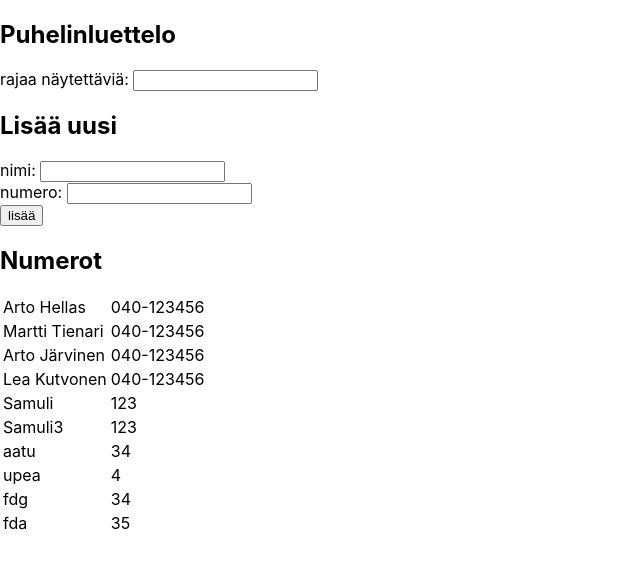
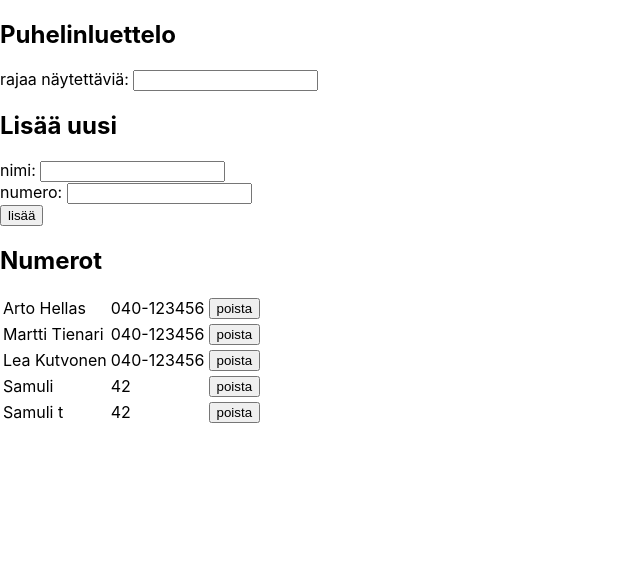
Before and after one commit to samuliedvin/FullStack2018, a React (Create React App) app in the folder osa2/lomakkeet/: page / in a window 1280 px wide. Shown: the top 568 px of the page, without its empty margins (0-640 px from the left). Built offline with nearby package versions, Linux system fonts and the light colour scheme; data requests are answered from the project's data file.

Commit message:
Add solution to exercise 2.17

```diff
--- a/osa2/lomakkeet/db.json
+++ b/osa2/lomakkeet/db.json
@@ -11,50 +11,21 @@
       "id": 2
     },
     {
-      "name": "Arto Järvinen",
-      "number": "040-123456",
-      "id": 3
-    },
-    {
       "name": "Lea Kutvonen",
       "number": "040-123456",
       "id": 4
     },
     {
       "name": "Samuli",
-      "number": "123",
+      "number": "42",
       "matchSearch": true,
       "id": 5
     },
     {
-      "name": "Samuli3",
-      "number": "123",
+      "name": "Samuli t",
+      "number": "42",
       "matchSearch": true,
       "id": 6
-    },
-    {
-      "name": "aatu",
-      "number": "34",
-      "matchSearch": true,
-      "id": 7
-    },
-    {
-      "name": "upea",
-      "number": "4",
-      "matchSearch": true,
-      "id": 8
-    },
-    {
-      "name": "fdg",
-      "number": "34",
-      "matchSearch": true,
-      "id": 9
-    },
-    {
-      "name": "fda",
-      "number": "35",
-      "matchSearch": true,
-      "id": 10
     }
   ]
 }
--- a/osa2/lomakkeet/src/App.js
+++ b/osa2/lomakkeet/src/App.js
@@ -1,5 +1,4 @@
 import React from 'react'
-import axios from 'axios'
 import Filter from './components/Filter'
 import Entry from './components/Entry'
 import personService from './services/persons'
@@ -45,7 +44,38 @@ class App extends React.Component {
                     })
                 })
         } else {
-            alert("Nimi on jo puhelinluettelossa.");
+            if(window.confirm("Nimelle on jo tallennettu numero, haluatko päivittää sen?")) {
+                let id = this.state.persons.find(person => person.name === this.state.newName).id
+                personService
+                    .update(id, nameObject)
+                    .then(() => {
+                        personService
+                            .getAll()
+                            .then(persons => {
+                                // this needed to be done, becuse my search works like that :P
+                                persons.forEach(person => person.matchSearch = true)
+                                this.setState({ persons })
+                            })
+                    }
+                )
+            }
+        }
+    }
+
+    removeEntry = (id) => () => {
+        if(window.confirm("Haluatko varmasti poistaa numeron?")) {
+            personService
+                .remove(id)
+                .then(() => {
+                    personService
+                        .getAll()
+                        .then(persons => {
+                            // this needed to be done, becuse my search works like that :P
+                            persons.forEach(person => person.matchSearch = true)
+                            this.setState({ persons })
+                        })
+                }
+            )
         }
     }
 
@@ -100,7 +130,7 @@ class App extends React.Component {
             <table>
                 <tbody>
                     {personsToShow.map(person =>
-                        <Entry key = {person.name} person = {person} />
+                            <Entry key = {person.name} person = {person} removeEntry = {this.removeEntry(person.id)} />
                     )
                 }
                 </tbody>
--- a/osa2/lomakkeet/src/components/Entry.js
+++ b/osa2/lomakkeet/src/components/Entry.js
@@ -4,6 +4,7 @@ const Entry = (props) => (
     <tr>
         <td>{props.person.name}</td>
         <td>{props.person.number}</td>
+        <td><button onClick={props.removeEntry}>poista</button></td>
     </tr>
 )
 
--- a/osa2/lomakkeet/src/services/persons.js
+++ b/osa2/lomakkeet/src/services/persons.js
@@ -16,4 +16,9 @@ const getAll = () => {
     return request.then(response => response.data)
   }
 
-export default { getAll, create, update }
+  const remove = (id) => {
+    const request = axios.delete(`${baseUrl}/${id}`)
+    return request.then(response => response.data)
+  }
+
+export default { getAll, create, update, remove }
```
